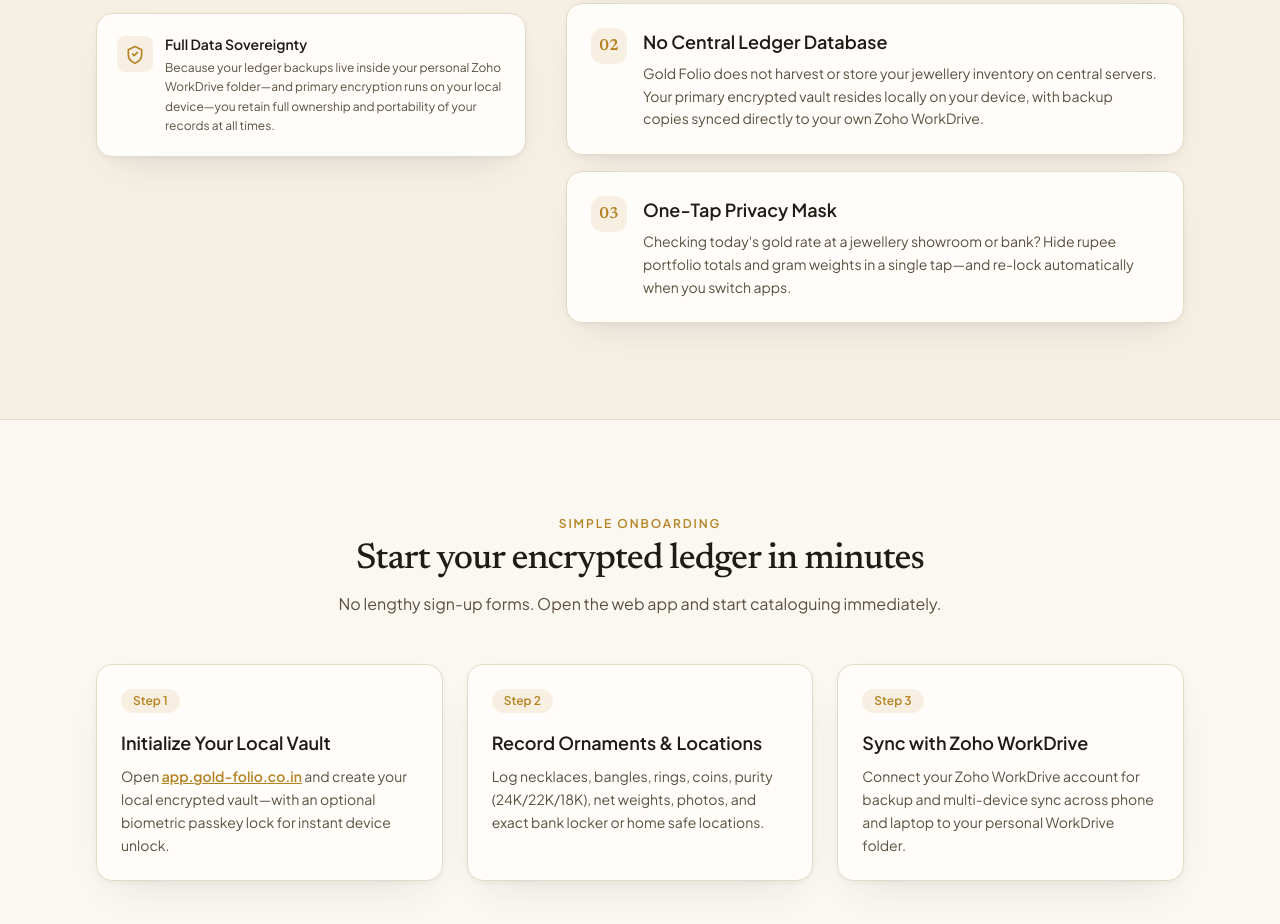
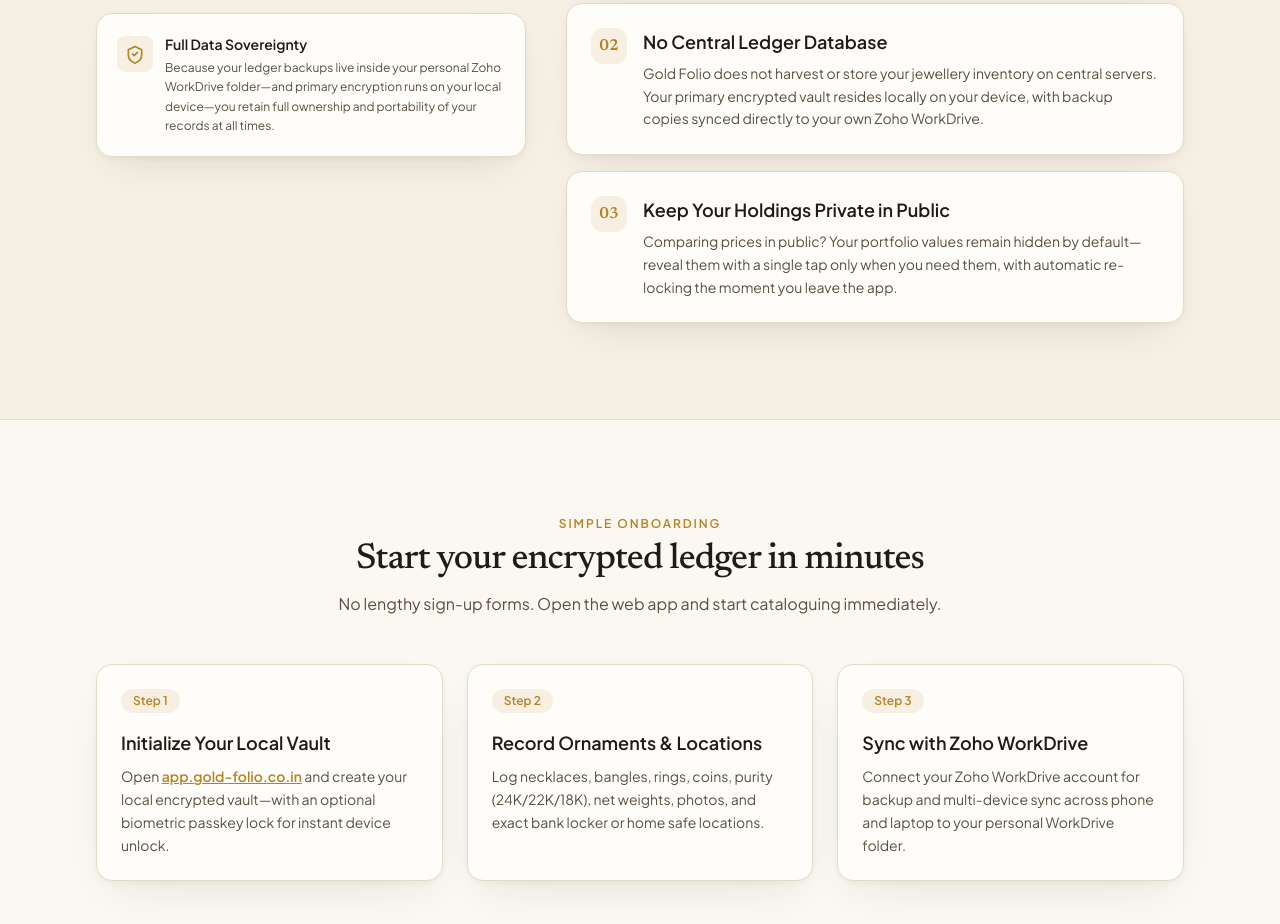
Before and after one commit to radhukrishna/gold-folio-landing, a plain HTML site: page index.html in a window 1280 px wide. Shown: the part 2035-2959 px from the top of the page. Drawn offline with nearby package versions, Linux system fonts and the light colour scheme.

Commit message:
Improvement

```diff
--- a/index.html
+++ b/index.html
@@ -808,10 +808,10 @@
               </span>
               <div>
                 <h3 class="text-base sm:text-lg font-semibold text-primary-ink">
-                  One-Tap Privacy Mask
+                  Keep Your Holdings Private in Public
                 </h3>
                 <p class="text-sm text-secondary-ink leading-relaxed mt-1.5">
-                  Checking today's gold rate at a jewellery showroom or bank? Hide rupee portfolio totals and gram weights in a single tap—and re-lock automatically when you switch apps.
+                  Comparing prices in public? Your portfolio values remain hidden by default—reveal them with a single tap only when you need them, with automatic re-locking the moment you leave the app.
                 </p>
               </div>
             </div>
```
